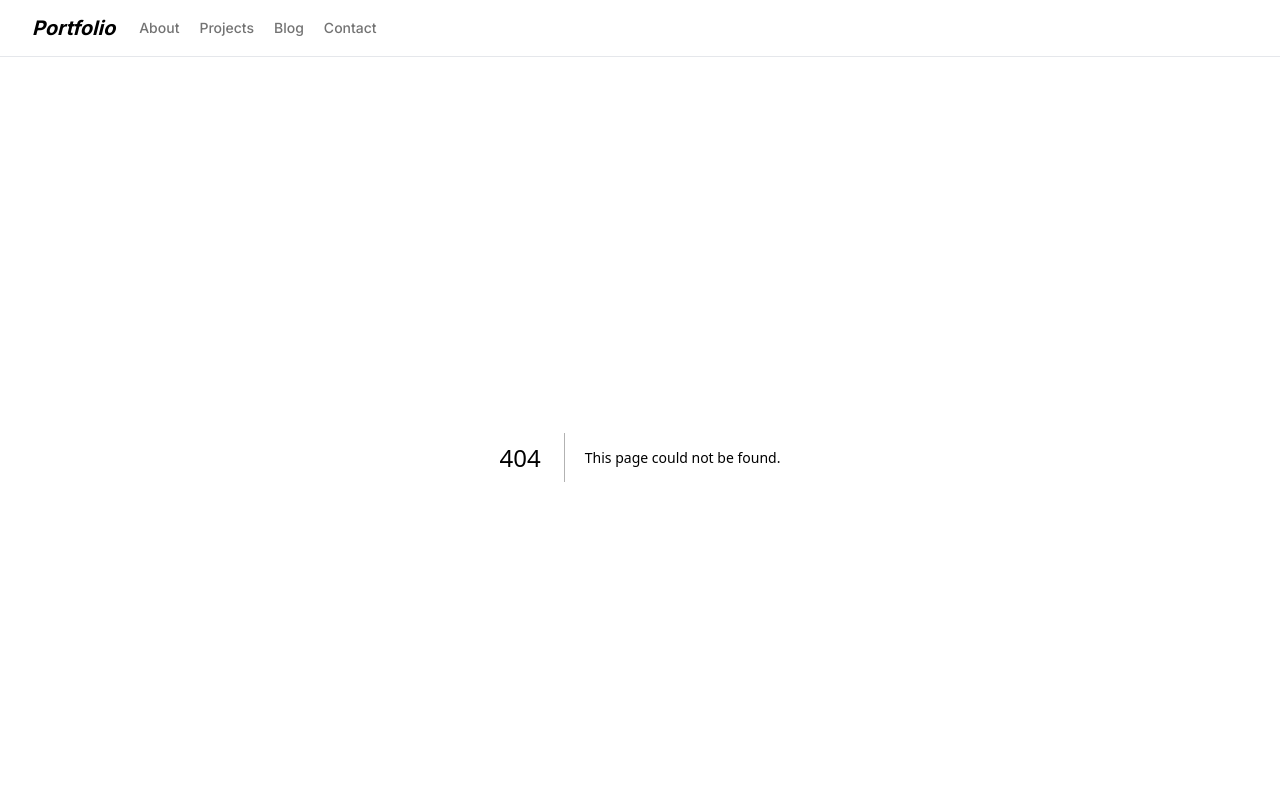
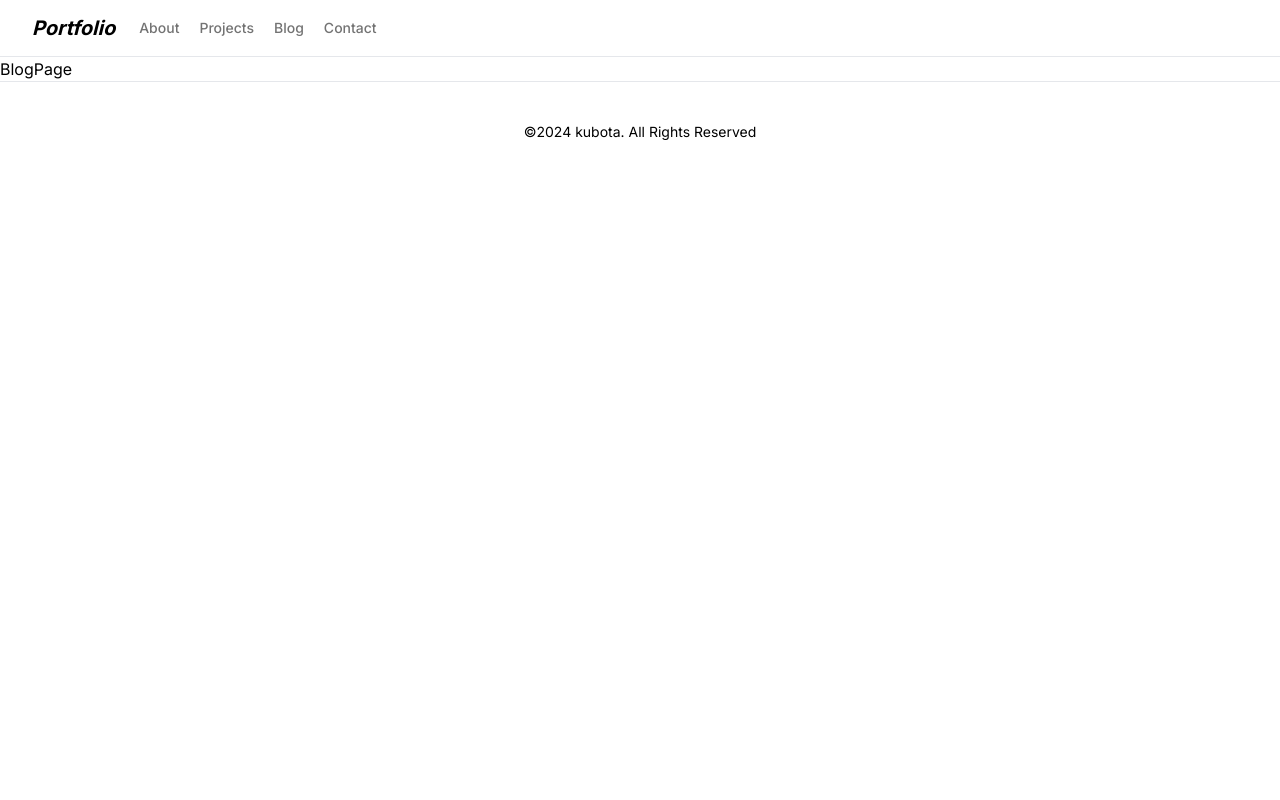
Before and after one commit to kubota20/kubota_next_portfolio, a Next.js app in the folder my-app/: page /blogs/1 in a window 1280 px wide. Before the commit this address had no page. Shown: the top 800 px of the page. Built offline with nearby package versions, Linux system fonts and the light colour scheme.

Commit message:
初期の動的ルートのページ、Blog、Projectを作成

```diff
--- /dev/null
+++ b/my-app/src/app/(routes)/blogs/[blogId]/page.tsx
@@ -0,0 +1,8 @@
+// ブログ単体のページ
+import React from "react";
+
+const BlogPage = () => {
+  return <div>BlogPage</div>;
+};
+
+export default BlogPage;
--- /dev/null
+++ b/my-app/src/app/(routes)/projects/[projectId]/page.tsx
@@ -0,0 +1,8 @@
+// プロジェクト単体のページ
+import React from "react";
+
+const ProjectPage = () => {
+  return <div>ProjectPage</div>;
+};
+
+export default ProjectPage;
```
